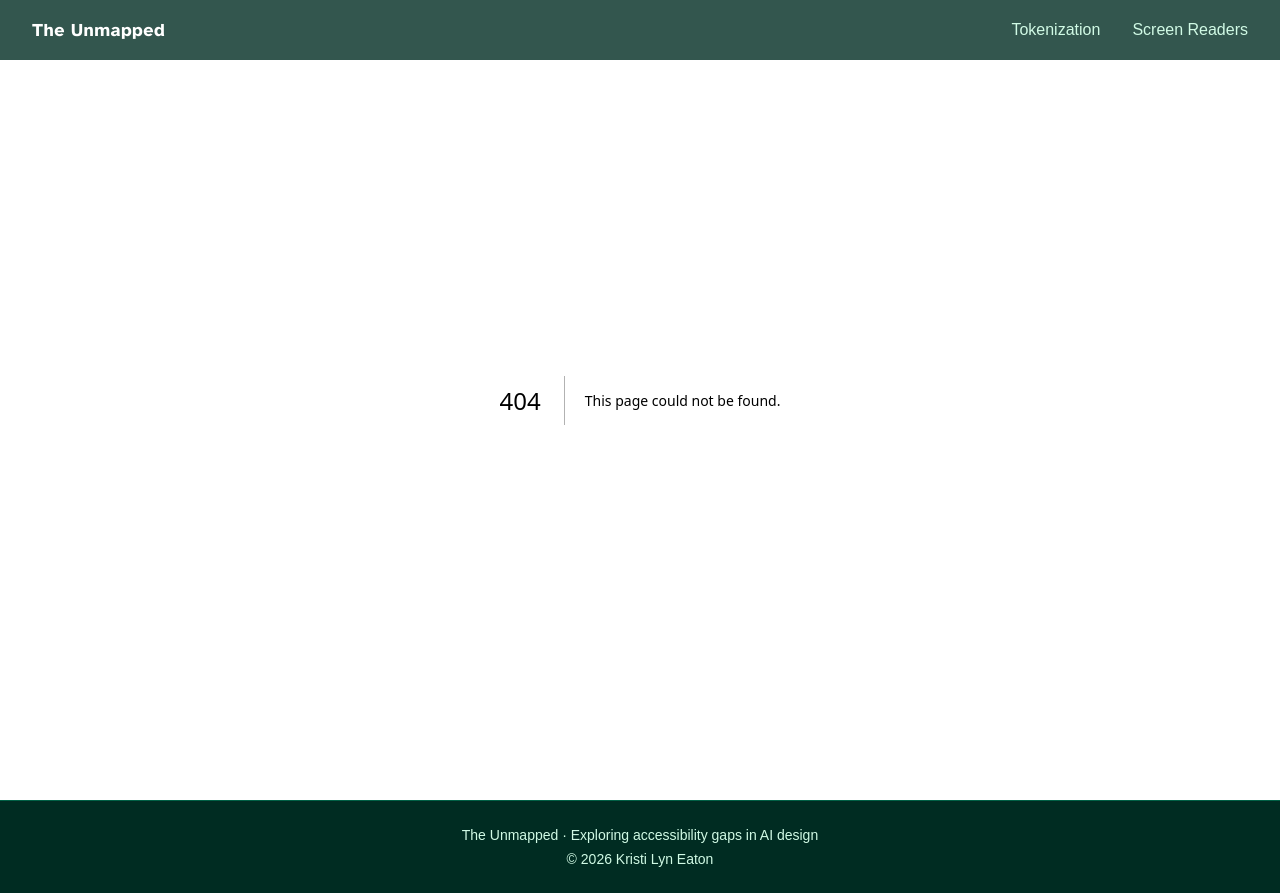
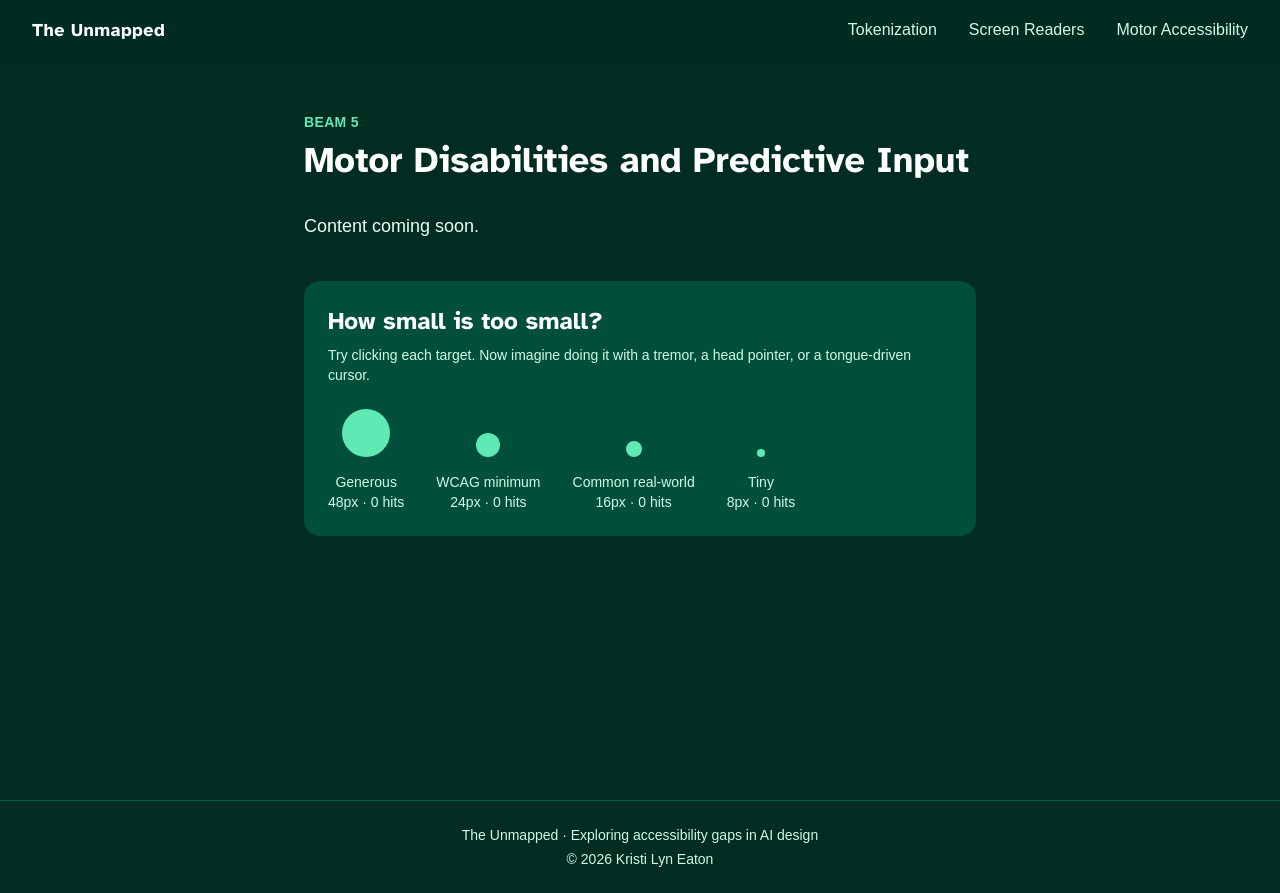
Before and after one commit to reachkristilyn/unmapped, a Next.js app: page /beams/motor-accessibility in a window 1280 px wide. Before the commit this address had no page. Built offline with nearby package versions, Linux system fonts and the light colour scheme.

Commit message:
add 3rd page

```diff
--- /dev/null
+++ b/app/beams/motor-accessibility/page.tsx
@@ -0,0 +1,18 @@
+import TargetSizeDemo from "@/components/TargetSizeDemo";
+
+export default function MotorAccessibility() {
+    return (
+      <main className="min-h-screen bg-emerald-950 text-white px-6 pt-28 pb-20">
+        <article className="mx-auto max-w-2xl">
+          <p className="text-emerald-300 text-sm font-semibold uppercase tracking-wide">Beam 5</p>
+          <h1 className="mt-2 text-4xl font-bold [font-family:var(--font-atkinson)]">
+            Motor Disabilities and Predictive Input
+          </h1>
+          <div className="mt-8 space-y-6 text-lg leading-relaxed text-emerald-50">
+            <p>Content coming soon.</p>
+          </div>
+          <TargetSizeDemo />
+        </article>
+      </main>
+    );
+  }
--- a/app/beams/tokenization/page.tsx
+++ b/app/beams/tokenization/page.tsx
@@ -4,7 +4,7 @@ export default function Tokenization() {
   return (
     <main className="min-h-screen bg-emerald-950 text-white px-6 pt-28 pb-20">
       <article className="mx-auto max-w-2xl">
-        <p className="text-emerald-300 text-sm font-semibold uppercase tracking-wide">Beam 8</p>
+        {/*<p className="text-emerald-300 text-sm font-semibold uppercase tracking-wide">Beam 8</p>*/}
         <h1 className="mt-2 text-4xl font-bold [font-family:var(--font-atkinson)]">
           Tokenization Inequality
         </h1>
--- a/components/Nav.tsx
+++ b/components/Nav.tsx
@@ -5,6 +5,7 @@ import Link from "next/link";
 const links = [
   { href: "/beams/tokenization", label: "Tokenization" },
   { href: "/beams/screen-readers", label: "Screen Readers" },
+  { href: "/beams/motor-accessibility", label: "Motor Accessibility" },
 ];
 
 export default function Nav() {
--- /dev/null
+++ b/components/TargetSizeDemo.tsx
@@ -0,0 +1,38 @@
+"use client";
+import { useState } from "react";
+
+const sizes = [
+  { label: "Generous", px: 48 },
+  { label: "WCAG minimum", px: 24 },
+  { label: "Common real-world", px: 16 },
+  { label: "Tiny", px: 8 },
+];
+
+export default function TargetSizeDemo() {
+  const [hits, setHits] = useState<Record<string, number>>({});
+
+  return (
+    <div className="mt-10 rounded-2xl bg-emerald-900 p-6">
+      <h2 className="text-2xl font-bold [font-family:var(--font-atkinson)]">
+        How small is too small?
+      </h2>
+      <p className="mt-2 text-emerald-100 text-sm">
+        Try clicking each target. Now imagine doing it with a tremor, a head
+        pointer, or a tongue-driven cursor.
+      </p>
+      <div className="mt-6 flex flex-wrap items-end gap-8">
+        {sizes.map(s => (
+          <div key={s.label} className="text-center">
+            <button
+              onClick={() => setHits(h => ({ ...h, [s.label]: (h[s.label] || 0) + 1 }))}
+              aria-label={`${s.label} target, ${s.px} pixels`}
+              className="rounded-full bg-emerald-300 hover:bg-emerald-200"
+              style={{ width: s.px, height: s.px }}
+            />
+            <p className="mt-2 text-sm text-emerald-100">{s.label}<br />{s.px}px · {hits[s.label] || 0} hits</p>
+          </div>
+        ))}
+      </div>
+    </div>
+  );
+}
```
